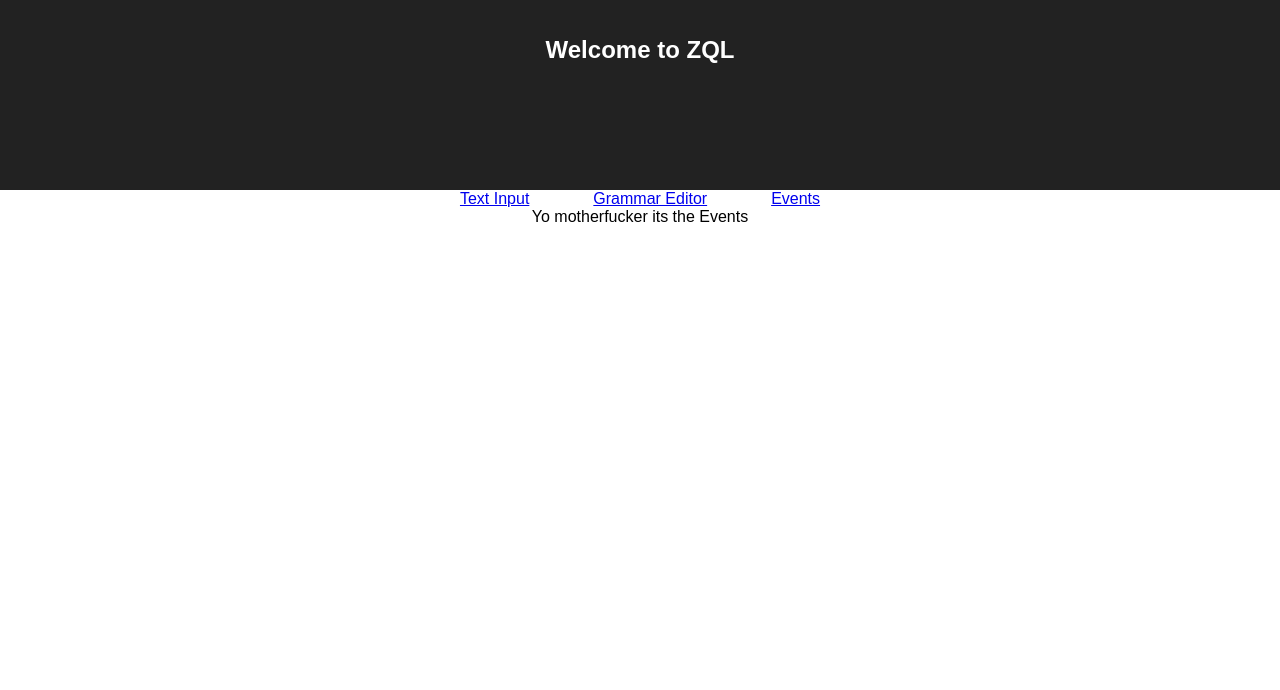
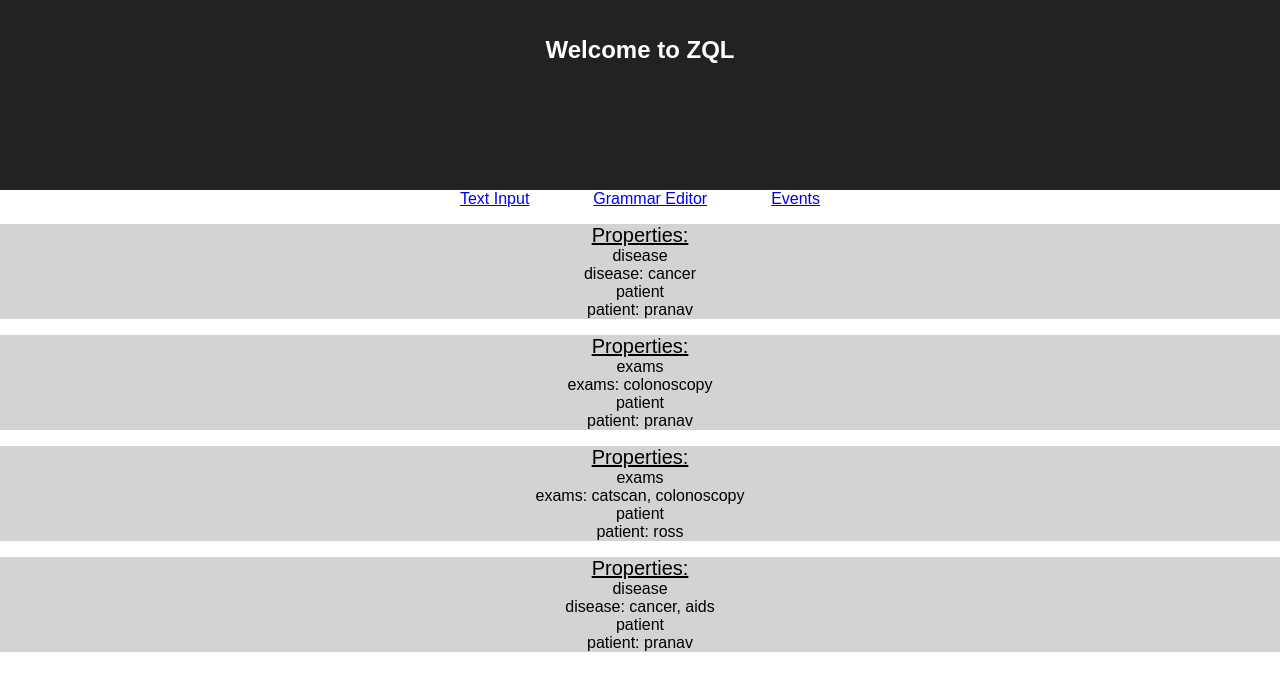
Before and after one commit to Zubdano/zql, a React app in the folder zql-frontend/: page /events in a window 1280 px wide. Shown: the top 690 px of the page. Built offline with nearby package versions, Linux system fonts and the light colour scheme; what draft-js-autocomplete-plugin-creator would draw is missing.

Commit message:
added error checking for grammar editor - created events page with mocked data

```diff
--- a/zql-frontend/components/Events.js
+++ b/zql-frontend/components/Events.js
@@ -1,14 +1,88 @@
 import React, { Component } from 'react';
+import { fromJS, List, Map } from 'immutable';
+
+import './Events.scss';
+
 
 class Events extends Component {
+  constructor(props) {
+    super(props);
+
+    // load data
+    this.state = {
+      events: fromJS([
+        {
+          'properties': {
+            'disease': ['cancer'],
+            'patient': 'pranav',
+          }
+        },
+        {
+          'properties': {
+            'exams': ['colonoscopy'],
+            'patient': 'pranav',
+          }
+        },
+        {
+          'properties': {
+            'exams': ['catscan', 'colonoscopy'],
+            'patient': 'ross',
+          }
+        },
+        {
+          'properties': {
+            'disease': ['cancer', 'aids'],
+            'patient': 'pranav',
+          }
+        },
+      ]),
+    };
+  }
+
+  renderEvent(properties) {
+    let renderedProperties = properties.map((values, propertyName, index) => {
+      if (typeof values === "string") {
+        values = fromJS([values]);
+      }
+      let eachProperty = values.toJS().join(', ');
+      return (
+        <div className="Events-each-property">
+          <span className="Events-each-property-title">{propertyName}: </span>
+          {eachProperty}
+        </div>
+      );
+
+    });
+
+    return renderedProperties;
+  }
+
+  renderEvents() {
+    let events = this.state.events.map((event) => {
+      return (
+        <div className="Events-each-event">
+          <div className="Events-each-event-title">Properties:</div>
+          {this.renderEvent(event.get('properties'))}
+        </div>
+      );
+    });
+    return (
+      <div className="Events-all-events">
+        {events}
+      </div>
+    );
+  }
 
   render() {
     return (
       <div>
-        Yo motherfucker its the Events
+        {this.renderEvents()}
       </div>
     );
   }
 }
 
 export default Events;
+
+//TODO
+//3. Load data from endpoint
--- /dev/null
+++ b/zql-frontend/components/Events.scss
@@ -0,0 +1,16 @@
+.Events-each-event {
+	background-color: #D3D3D3;
+	margin-top: 1em;
+	width: auto;
+	height: auto;
+}
+
+.Events-all-events {
+	width: 100%;
+	height: 100%;
+}
+
+.Events-each-event-title {
+	font-size: 1.25em;
+	text-decoration: underline;
+}
--- a/zql-frontend/components/GrammarEditor.js
+++ b/zql-frontend/components/GrammarEditor.js
@@ -1,11 +1,11 @@
 import React, { Component } from 'react';
 import { fromJS, List, Map } from 'immutable';
+import './GrammarEditor.scss'
 
 let InputFieldTypeEnum = {
   VARIABLE: 'vars',
   ENUM: 'enums',
   LHS: 'lhs',
-
 }
 
 class GrammarEditor extends Component {
@@ -36,6 +36,7 @@ class GrammarEditor extends Component {
           }
         ]
       }),
+      hasError: false,
     };
   }
 
@@ -56,8 +57,23 @@ class GrammarEditor extends Component {
   }
 
   changeGrammar() {
-    debugger;
-    console.log('grammar changed');
+    //check if all values are non empty
+    let isEmpty = false;
+    let blankInputs = this.state.inputFields.map((type) =>{
+      return type.map((row) => {
+        return row.get('value').map((value) => {
+          if (value == "" || row.get('key') == "")
+            isEmpty = true;
+        });
+      });
+    });
+    if (isEmpty) {
+      this.setState({
+        hasError: true,
+      });
+    } else {
+      console.log('grammar submitted');
+    }
   }
 
   inputFieldChange(index, type, keyOrValue, valIndex, e) {
@@ -90,15 +106,15 @@ class GrammarEditor extends Component {
   renderEnums() {
     return (
       <div>
-        <div><span>Enum names:</span><span>Values:</span><span>One or more:</span></div>
+        <div><span className='Grammar-editor-title-span'>Enum names:</span><span className='Grammar-editor-title-span'>Values:</span><span>One or more:</span></div>
         {this.state.inputFields.get('enums').map((row, index) => {
           let mappedValues = row.get('value').map((val, valIndex) => {
             return (
               <span>
-                <input value={val} onChange={this.inputFieldChange.bind(this, index, InputFieldTypeEnum.ENUM, "value", valIndex)} />
-                <button onClick={this.addOr.bind(this, InputFieldTypeEnum.ENUM, index)}> OR </button>
+                <input className='Grammar-editor-input-value' value={val} onChange={this.inputFieldChange.bind(this, index, InputFieldTypeEnum.ENUM, "value", valIndex)} />
+                <button className='Grammar-editor-add-remove-or' onClick={this.addOr.bind(this, InputFieldTypeEnum.ENUM, index)}> OR </button>
                 {row.get('value').size > 1
-                  ? <button onClick={this.removeOr.bind(this, InputFieldTypeEnum.ENUM, index, valIndex)}> X </button>
+                  ? <button className='Grammar-editor-add-remove-or' onClick={this.removeOr.bind(this, InputFieldTypeEnum.ENUM, index, valIndex)}> X </button>
                   : null
                 }
               </span>
@@ -106,7 +122,7 @@ class GrammarEditor extends Component {
           });
           return (
             <div>
-              <input value={row.get('key')} onChange={this.inputFieldChange.bind(this, index, InputFieldTypeEnum.ENUM, "key", -1)} />:
+              <input className='Grammar-editor-input-key' value={row.get('key')} onChange={this.inputFieldChange.bind(this, index, InputFieldTypeEnum.ENUM, "key", -1)} />
               {mappedValues}
               <input type="checkbox" onChange={this.oneOrMore.bind(this, InputFieldTypeEnum.ENUM, index)} />
             </div>
@@ -120,15 +136,15 @@ class GrammarEditor extends Component {
   renderLhs() {
     return (
       <div>
-        <div><span>Rule names:</span><span>Rule definition:</span></div>
+        <div><span className='Grammar-editor-title-span'>Rule names:</span><span>Rule definition:</span></div>
         {this.state.inputFields.get('lhs').map((row, index) => {
           let mappedValues = row.get('value').map((val, valIndex) => {
             return (
               <span>
-              <input value={val} onChange={this.inputFieldChange.bind(this, index, InputFieldTypeEnum.LHS, "value", valIndex)} />
-              <button onClick={this.addOr.bind(this, InputFieldTypeEnum.LHS, index)}> OR </button>
+              <input className='Grammar-editor-input-value' value={val} onChange={this.inputFieldChange.bind(this, index, InputFieldTypeEnum.LHS, "value", valIndex)} />
+              <button className='Grammar-editor-add-remove-or' onClick={this.addOr.bind(this, InputFieldTypeEnum.LHS, index)}> OR </button>
               {row.get('value').size > 1
-                ? <button onClick={this.removeOr.bind(this, InputFieldTypeEnum.LHS, index, valIndex)}> X </button>
+                ? <button className='Grammar-editor-add-remove-or' onClick={this.removeOr.bind(this, InputFieldTypeEnum.LHS, index, valIndex)}> X </button>
                 : null
               }
               </span>
@@ -136,7 +152,7 @@ class GrammarEditor extends Component {
           });
           return (
             <div>
-              <input value={row.get('key')} onChange={this.inputFieldChange.bind(this, index, InputFieldTypeEnum.LHS, "key", -1)} />:
+              <input className='Grammar-editor-input-key' value={row.get('key')} onChange={this.inputFieldChange.bind(this, index, InputFieldTypeEnum.LHS, "key", -1)} />
               {mappedValues}
             </div>
           );
@@ -149,12 +165,12 @@ class GrammarEditor extends Component {
   renderVars() {
     return (
       <div>
-        <div><span>Variable names:</span><span>Regex:</span><span>One or more:</span></div>
+        <div><span className='Grammar-editor-title-span'>Variable names:</span><span className='Grammar-editor-title-span'>Regex:</span><span>One or more:</span></div>
         {this.state.inputFields.get('vars').map((row, index) => {
           return (
             <div>
-              <input value={row.get('key')} onChange={this.inputFieldChange.bind(this, index, InputFieldTypeEnum.VARIABLE, "key", -1)} />:
-              <input value={row.get('value').get(0)} onChange={this.inputFieldChange.bind(this, index, InputFieldTypeEnum.VARIABLE, "value", 0)} />
+              <input className='Grammar-editor-input-key' value={row.get('key')} onChange={this.inputFieldChange.bind(this, index, InputFieldTypeEnum.VARIABLE, "key", -1)} />
+              <input className='Grammar-editor-input-value' value={row.get('value').get(0)} onChange={this.inputFieldChange.bind(this, index, InputFieldTypeEnum.VARIABLE, "value", 0)} />
               <input type="checkbox" onChange={this.oneOrMore.bind(this, InputFieldTypeEnum.VARIABLE, index)} />
             </div>
           );
@@ -171,6 +187,10 @@ class GrammarEditor extends Component {
         {this.renderEnums()}
         {this.renderLhs()}
         <button onClick={this.changeGrammar.bind(this)}>Change Grammar</button>
+        {this.state.hasError
+          ? <div>Erroneous input</div>
+          : null
+        }
       </div>
     );
   }
@@ -179,7 +199,5 @@ class GrammarEditor extends Component {
 export default GrammarEditor;
 
 //TODO
-//4. Combine result on submit + check if each box well formed
 //5. Send request
-//6. Make it look nicer
-//7. Preload grammar with current grammar
+//6. Preload grammar with current grammar
--- /dev/null
+++ b/zql-frontend/components/GrammarEditor.scss
@@ -0,0 +1,14 @@
+.Grammar-editor-input-key {
+  margin-right: 3em;
+}
+
+.Grammar-editor-title-span {
+  margin-right: 3em;
+}
+
+.Grammar-editor-input-value {
+  margin-left: 1em;
+}
+
+.Grammar-editor-add-remove-or {
+}
```
